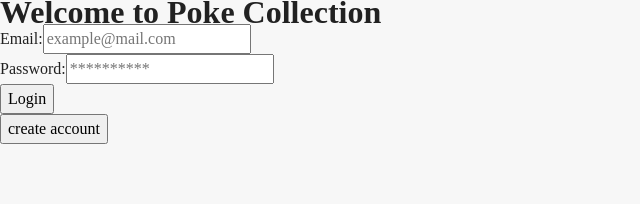
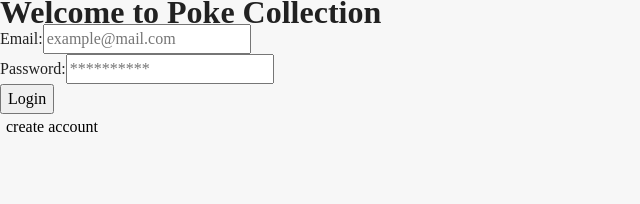
Before and after one commit to nestorlls/Poke-collection-react, a React (Vite) app: page / in a window 1280 px wide. Shown: the top 204 px of the page, without its empty margins (0-640 px from the left). Built offline with nearby package versions, Linux system fonts and the light colour scheme.

Commit message:
add style button create account and login

```diff
--- a/src/App.jsx
+++ b/src/App.jsx
@@ -1,7 +1,17 @@
+import styled from '@emotion/styled';
 import { useState } from 'react';
 import { LoginForm } from './components/Login/Login-form';
 import { SignUpForm } from './components/SignupForm/SignupForm';
+import { colors } from './styles/Colors';
 
+const CustomLink = styled.button`
+  background: none;
+  border: none;
+  cursor: pointer;
+  &:hover {
+    color: ${colors.pink[500]};
+  }
+`;
 
 function App() {
   const [showLogin, setShowLogin] = useState(true);
@@ -15,9 +25,9 @@ function App() {
     <div>
       <h1>Welcome to Poke Collection</h1>
       {showLogin ? <LoginForm /> : <SignUpForm />}
-      <button onClick={handleClick}>
+      <CustomLink onClick={handleClick}>
         {showLogin ? 'create account' : 'Login'}
-      </button>
+      </CustomLink>
     </div>
   );
 }
```
